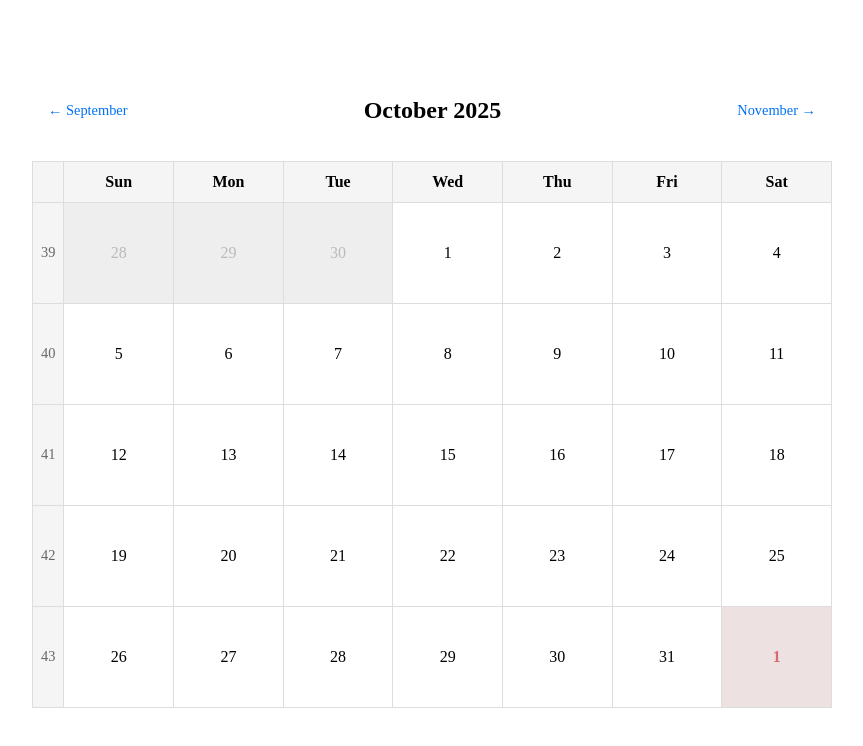
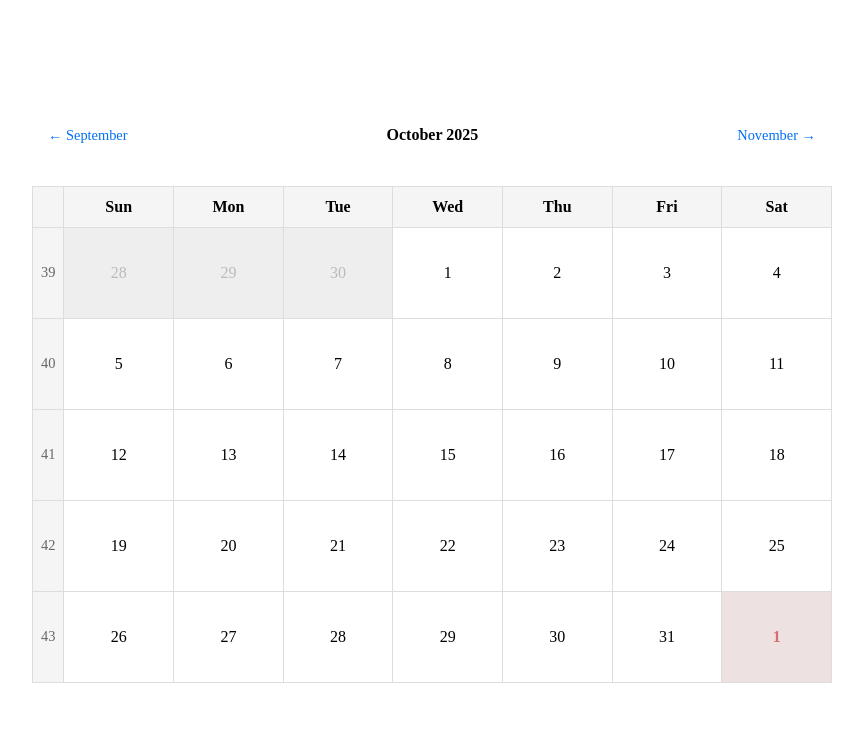
Before and after one commit to ekdennisek/temporalt, a Next.js app: page /2025/10 in a window 1280 px wide. Shown: the top 746 px of the page, without its empty margins (208-1071 px from the left). Built offline with nearby package versions, Linux system fonts and the light colour scheme.

Commit message:
Tweak sizes slightly

```diff
--- a/components/Calendar.tsx
+++ b/components/Calendar.tsx
@@ -261,7 +261,7 @@ export default function Calendar({ year, month }: CalendarProps) {
           <h1
             style={{
               whiteSpace: "nowrap",
-              fontSize: "1.5rem",
+              fontSize: "16px",
               fontWeight: "bold",
             }}
           >
@@ -324,7 +324,7 @@ export default function Calendar({ year, month }: CalendarProps) {
                   padding: "0.5rem",
                   textAlign: "center",
                   backgroundColor: "#f5f5f5",
-                  minHeight: "100px",
+                  minHeight: "90px",
                   display: "flex",
                   alignItems: "center",
                   justifyContent: "center",
```
